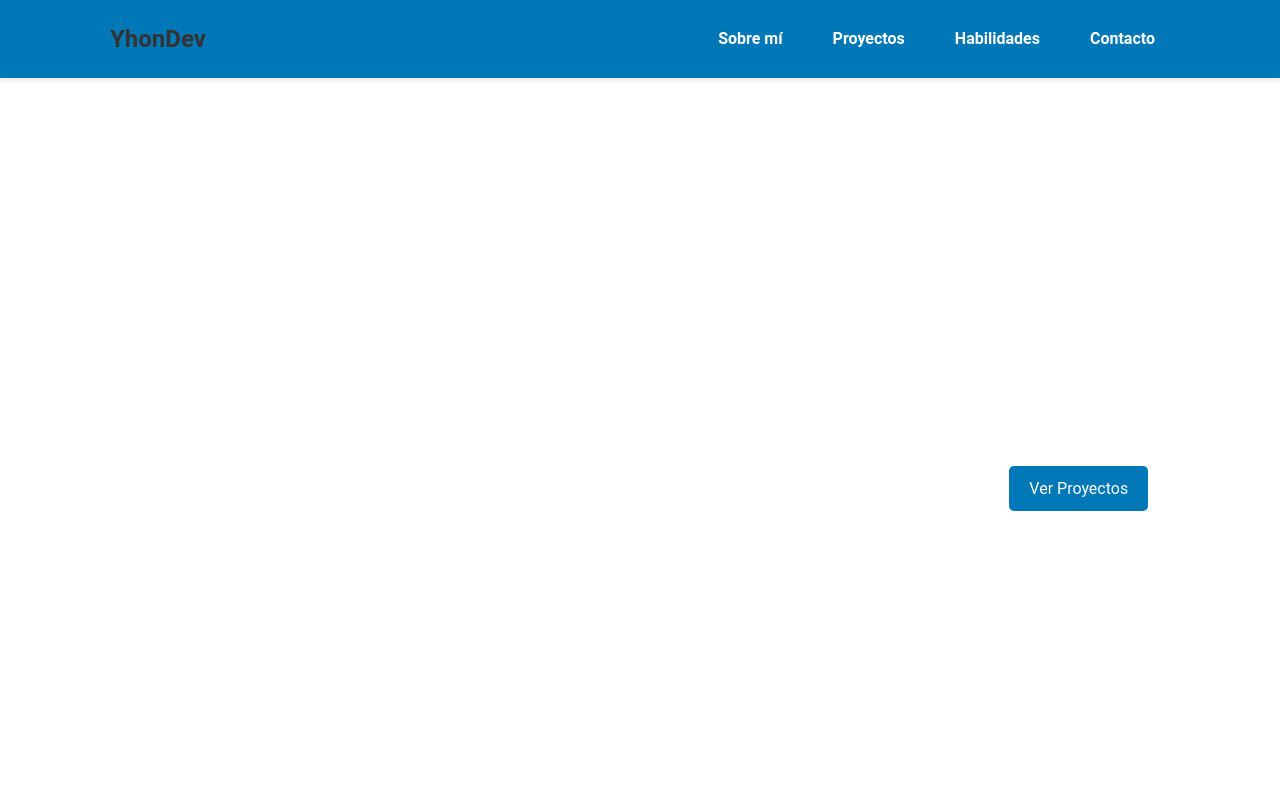
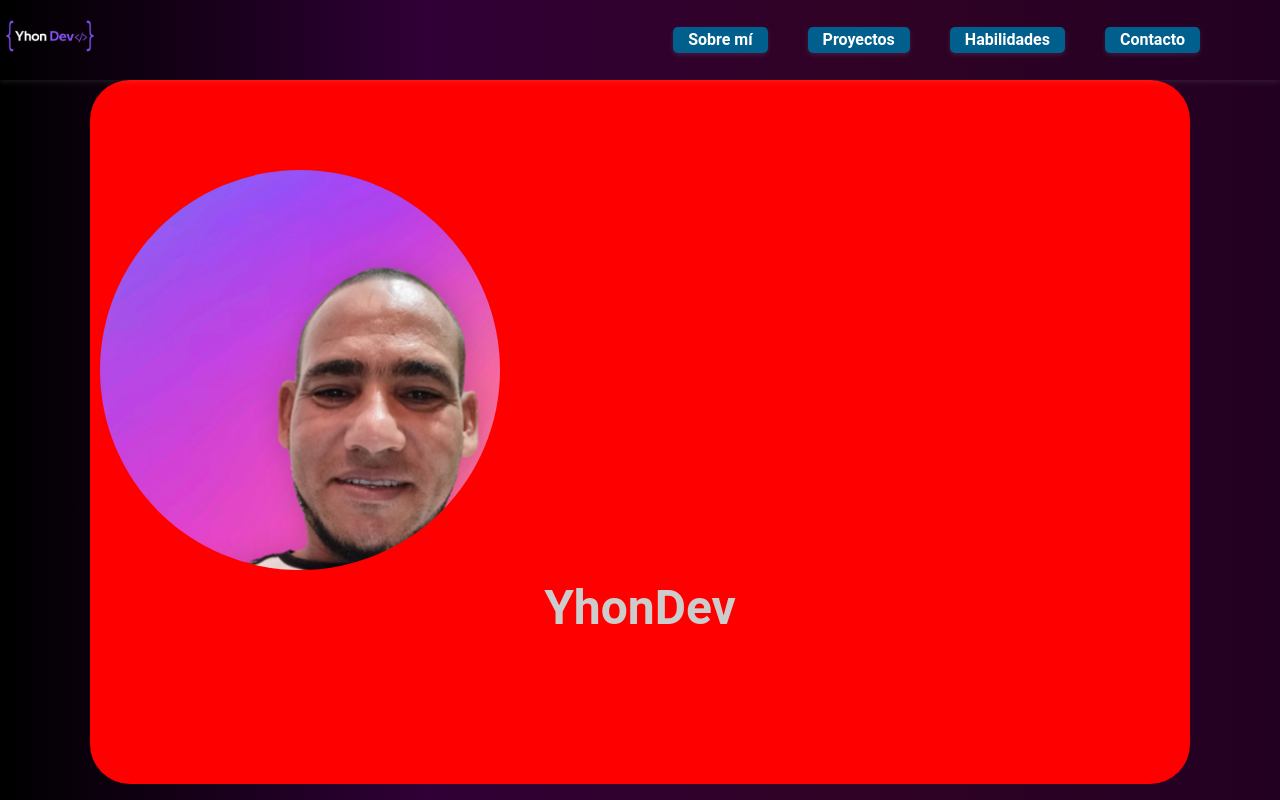
Before and after one commit to YhonDev/yhondev-pagina-web, a plain HTML site: page index.html in a window 1280 px wide. Shown: the top 800 px of the page. Drawn offline with Linux system fonts and the light colour scheme.

Commit message:
version preliminar v2

```diff
--- a/css/styles.css
+++ b/css/styles.css
@@ -1,3 +1,12 @@
+
+:root {
+  --color-primario: #220022;
+  --color-secundario: #300225;
+  --color-terciario: #300036;
+  --color-fondo: #ecf0f1; /* Color de fondo */
+  --color-texto: #2c3e50; /* Color de texto */
+  --color-texto-claro: #ffffff; /* Color de texto claro */
+}
 /* General */
 * {
   margin: 0;
@@ -9,7 +18,8 @@
 body {
 
   line-height: 1.6;
-  background-color: linear-gradient(to top, #2e0b3b, #000000);
+  /* background: linear-gradient(to left, var(--color-primario), var(--color-secundario)); */
+  background: linear-gradient(to left, var(--color-primario), var(--color-secundario), var(--color-terciario), black);
   color: #d4cfcf;
 }
 
@@ -20,32 +30,38 @@ a {
 }
 
 a:hover {
-  color: #0077b6;
+  color: #210427;
+
 }
 
 /* Header */
 header {
-  background-color: #0077b6;
+  display: flex;
+  justify-content: space-between;
+  align-items: center;
+  padding: 20px 0;
   color: #fff;
-  padding: 20px 0;
   position: sticky;
   top: 0;
+  height: 80px;
   z-index: 1000;
-  box-shadow: 0 2px 5px rgba(0, 0, 0, 0.1);
+  box-shadow: 0 2px 5px rgba(235, 231, 231, 0.1);
 }
 
 header nav {
   display: flex;
+  height: 12vh;
   justify-content: space-between;
   align-items: center;
   max-width: 1100px;
-  margin: 0 auto;
-  padding: 0 20px;
+  padding: 0 80px;
 }
 
-header .logo {
-  font-size: 1.5em;
-  font-weight: bold;
+
+/* Estilos del logo */
+.logo img {
+  height: 100px;
+  width: auto;
 }
 
 header ul {
@@ -54,42 +70,61 @@ header ul {
 }
 
 header ul li {
-  margin-left: 20px;
+  margin-left: 40px;
+  border-radius: 5px;
+  background-color: #005f8c;
+  box-shadow: 0 2px 5px rgba(255, 255, 255, 0.1);
+  transition: all 0.5s;
 }
 
 header ul li a {
   padding: 8px 15px;
   font-weight: bold;
+  border-radius: 5px;
   color: #fff;
 }
 
 header ul li a:hover {
   background-color: #005f8c;
-  border-radius: 5px;
+
 }
 
 /* Sección Inicio */
 #inicio {
-  background: url('ruta/a/imagen_portada.jpg') no-repeat center center/cover;
-  height: 100vh;
-  display: flex;
+  position: relative;
+  background-color: red;
+  height: 88vh;
+  display: i;
   justify-content: center;
   align-items: center;
-  color: white;
+  flex-direction: column;
+  color: #210427;
   text-align: center;
-  padding: 0 20px;
+  padding: 90px 10px;
+  border-radius: 40px;
+
+}
+
+.img-content{
+  background-image: url("/img/miFoto.png");
+  background-image: c;
+  width: 400px;
+  height: 400px;;
+  border-radius: 50%;
+
 }
 
 #inicio h1 {
   font-size: 3rem;
   margin-bottom: 10px;
+  color: #ccc;
 }
 
 #inicio p {
   font-size: 1.2rem;
 }
 
-#inicio .cta {
+/* #inicio .cta {
   margin-top: 20px;
   padding: 10px 20px;
   background-color: #0077b6;
@@ -98,7 +133,7 @@ header ul li a:hover {
   font-size: 1rem;
   cursor: pointer;
   border-radius: 5px;
-}
+} */
 
 #inicio .cta:hover {
   background-color: #005f8c;
--- a/index.html
+++ b/index.html
@@ -25,21 +25,18 @@
 
     <!-- CSS -->
     <link rel="stylesheet" href="css/styles.css">
-
-    <!-- Google Analytics (opcional) -->
-    <script async src="https://www.googletagmanager.com/gtag/js?id=UA-XXXXXXXXX-X"></script>
-    <script>
-      window.dataLayer = window.dataLayer || [];
-      function gtag(){dataLayer.push(arguments);}
-      gtag('js', new Date());
-      gtag('config', 'UA-XXXXXXXXX-X');
-    </script>
 </head>
 <body>
     <!-- Header -->
     <header>
+        <div class="logo">
+            <a href="#inicio">
+                <img src="/img/logo.png" alt="logo">
+            </a>
+        </div>
         <nav>
-            <a href="#inicio" class="logo">YhonDev</a>
+
+            <!-- <a href="#inicio" class="logo-text">YhonDev</a> -->
             <ul>
                 <li><a href="#sobre-mi">Sobre mí</a></li>
                 <li><a href="#proyectos">Proyectos</a></li>
@@ -53,9 +50,14 @@
     <main>
         <!-- Sección de Inicio -->
         <section id="inicio" aria-label="Inicio">
-            <h1>Yhon Barrios</h1>
-            <p>Desarrollador Backend Especializado en Java y Software Development</p>
-            <a href="#proyectos" class="cta">Ver Proyectos</a>
+            <!-- <div class="img-content">
+                <img src="/img/banner.png" alt="banner">
+            </div> -->
+            <div class="img-content">
+            </div>
+            <h1>YhonDev </h1>
+
+
         </section>
 
         <!-- Sección Sobre Mí -->
```
Also changed, not shown: img/logo.png (added), img/miFoto.png (added), 1 other file.
